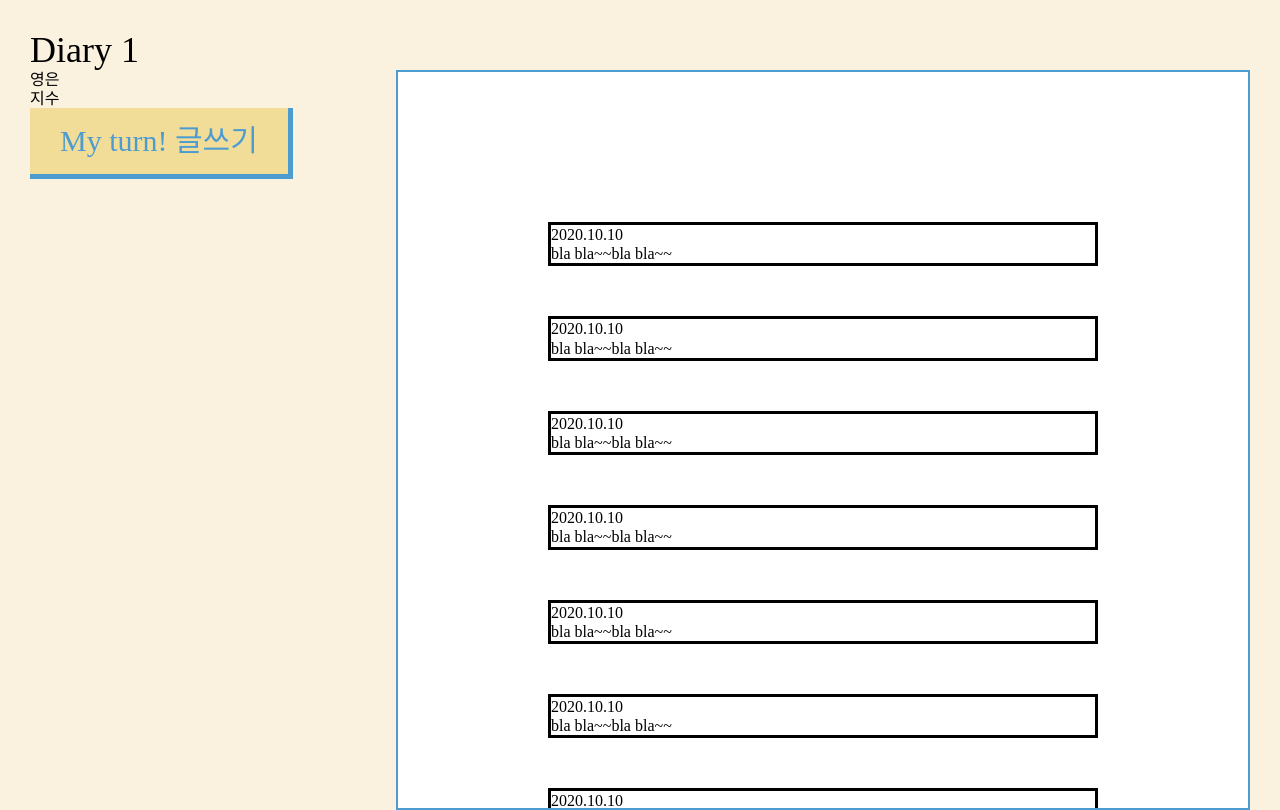
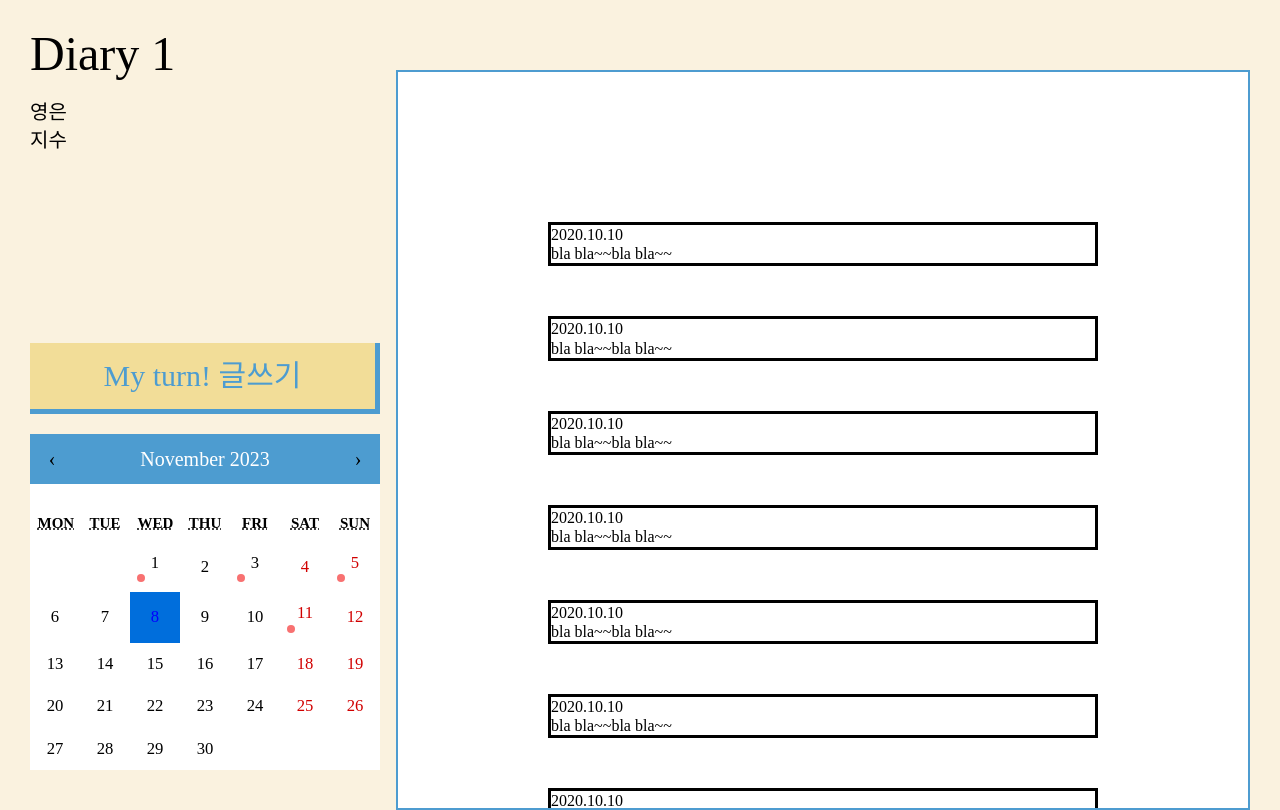
Before and after one commit to rloo8/birdee-fe, a React (Create React App) app: page /diaries/1/pages in a window 1280 px wide. Built offline with nearby package versions, Linux system fonts and the light colour scheme; a web font is replaced by a local one.

Commit message:
Feat: 페이지 목록 캘린더 추가

```diff
--- a/package.json
+++ b/package.json
@@ -6,7 +6,9 @@
     "@testing-library/jest-dom": "^5.17.0",
     "@testing-library/react": "^13.4.0",
     "@testing-library/user-event": "^13.5.0",
+    "moment": "^2.29.4",
     "react": "^18.2.0",
+    "react-calendar": "^4.6.1",
     "react-dom": "^18.2.0",
     "react-hook-form": "^7.48.2",
     "react-router-dom": "^6.18.0",
--- a/src/Routes/PageList.js
+++ b/src/Routes/PageList.js
@@ -1,5 +1,6 @@
 import styled from "styled-components";
 import { boxStyle, btnStyle } from "../styles/commonStyles";
+import MyCalendar from "../Components/MyCalendar";
 
 // styled components
 const Wrapper = styled.div`
@@ -11,7 +12,11 @@ const Wrapper = styled.div`
     display: none;
   }
 `;
-const SideWrapper = styled.div``;
+const SideWrapper = styled.div`
+  display: flex;
+  flex-direction: column;
+  justify-content: space-between;
+`;
 const WriteBtn = styled.button`
   ${btnStyle}
 `;
@@ -37,13 +42,19 @@ export default function PageList() {
   return (
     <Wrapper>
       <SideWrapper>
-        <h1 className="text-4xl">Diary 1</h1>
-        <ul>
-          <li>영은</li>
-          <li>지수</li>
-        </ul>
-        <WriteBtn>My turn! 글쓰기</WriteBtn>
+        <div className="flex flex-col gap-5">
+          <h1 className="text-5xl">Diary 1</h1>
+          <ul className="text-xl">
+            <li>영은</li>
+            <li>지수</li>
+          </ul>
+        </div>
+        <div className="flex flex-col gap-5">
+          <WriteBtn>My turn! 글쓰기</WriteBtn>
+          <MyCalendar />
+        </div>
       </SideWrapper>
+
       <PageWrapper>
         {[1, 2, 3, 4, 5, 6, 7, 8].map((page, i) => (
           <PageBox key={i}>
```
Also changed, not shown: 1 other file (tests, documents, lock files or other folders).
